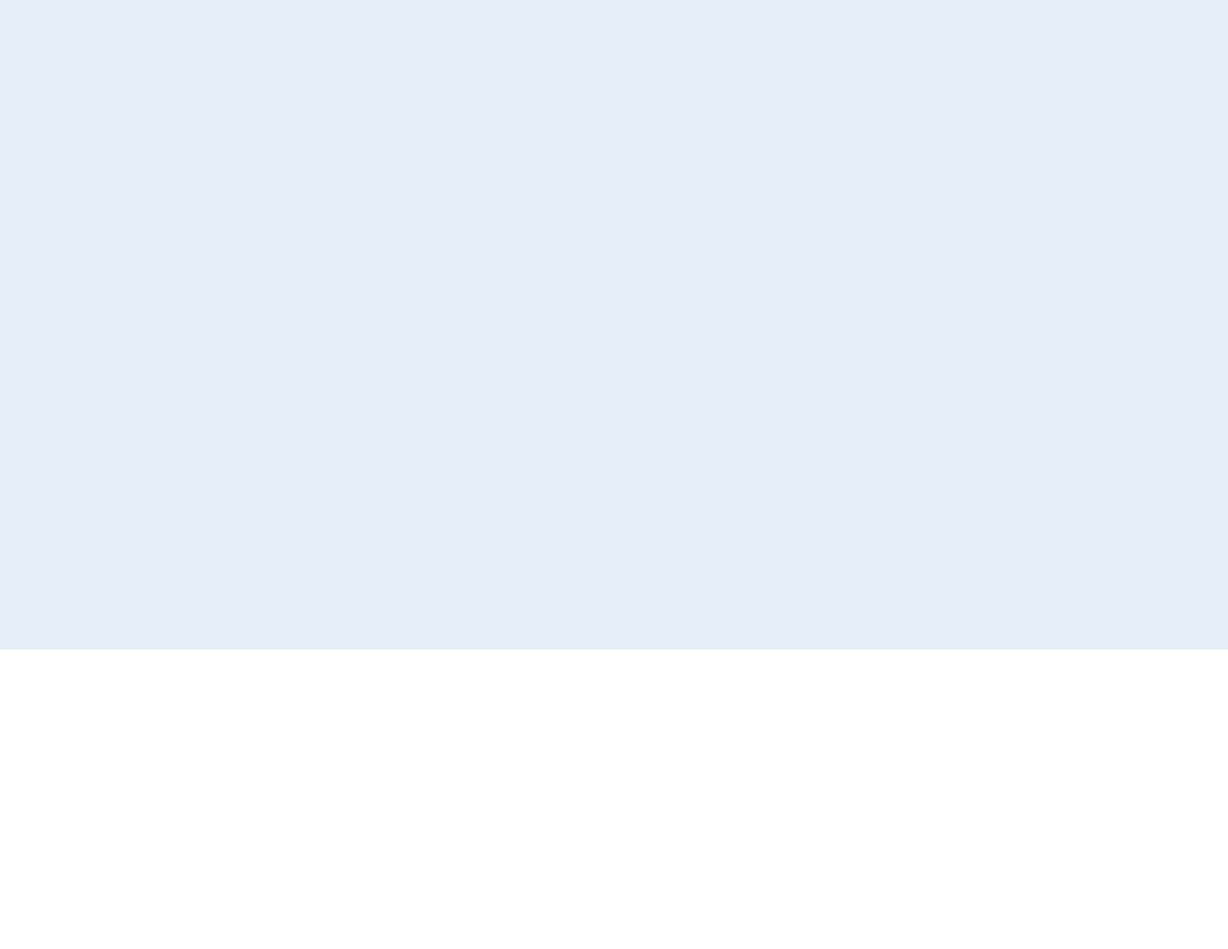
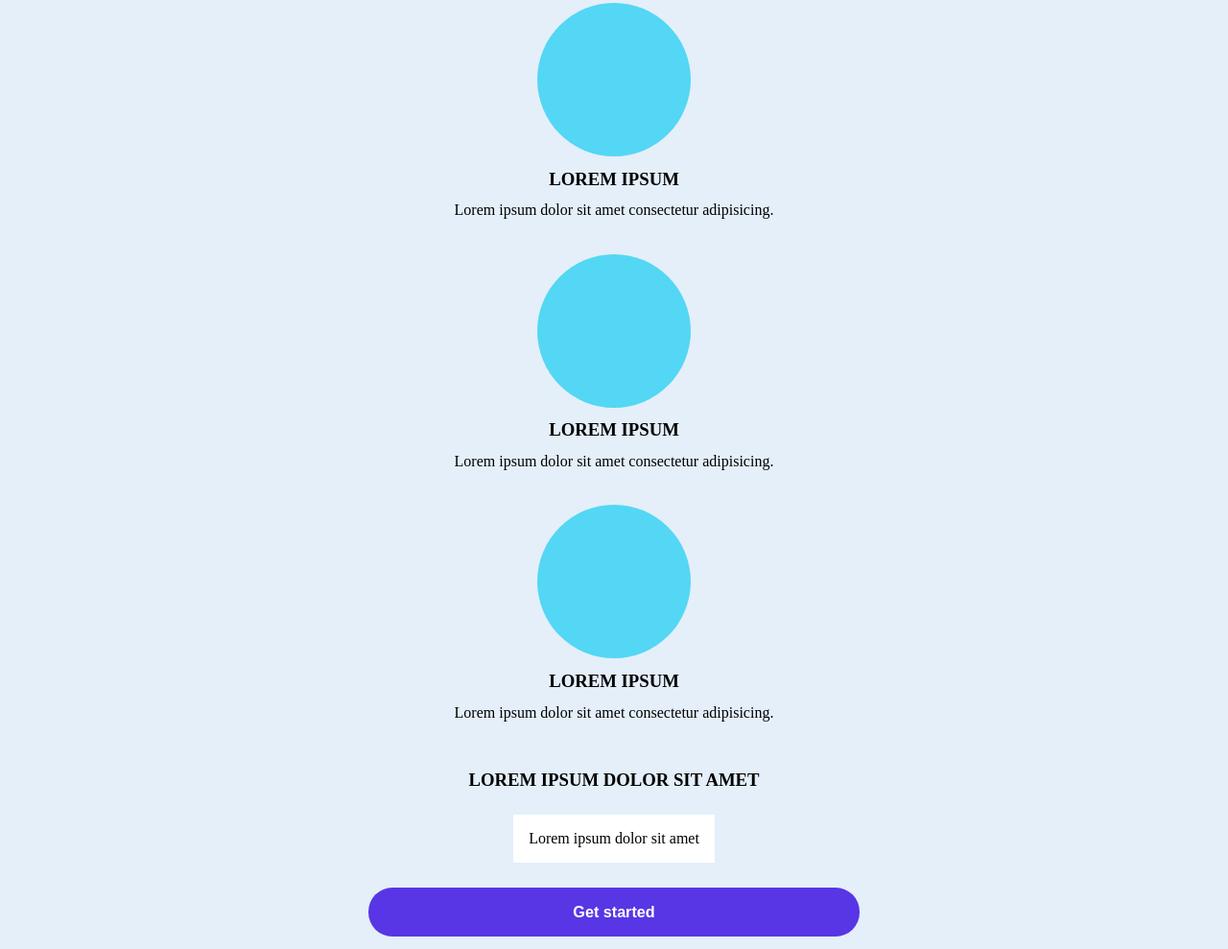
Before and after one commit to BerthetLucas/LandingPage, a plain HTML site: page index.html in a window 1280 px wide. Shown: the part 1123-2112 px from the top of the page at 96% size. Before the commit the page ends 1800 px from the top, so only its background shows below. Drawn offline with Linux system fonts and the light colour scheme.

Commit message:
finish page 3, start page 4

```diff
--- a/index.html
+++ b/index.html
@@ -61,12 +61,30 @@
 
     <section class="page3">
 
+        <div class="page3-container">
         <div class="page3-card-container">
             <div class="page3-picture-container"></div>
-
+            <h3>LOREM IPSUM</h3>
+            <p class="page3-picture-description">Lorem ipsum dolor sit amet consectetur adipisicing.</p>
         </div>
+        <div class="page3-card-container">
+            <div class="page3-picture-container"></div>
+            <h3>LOREM IPSUM</h3>
+            <p class="page3-picture-description">Lorem ipsum dolor sit amet consectetur adipisicing.</p>
+        </div>
+        <div class="page3-card-container">
+            <div class="page3-picture-container"></div>
+            <h3>LOREM IPSUM</h3>
+            <p class="page3-picture-description">Lorem ipsum dolor sit amet consectetur adipisicing.</p>
+        </div>
+    </div>
+      </section>
 
 
+    <section class="page4">
+        <h3>LOREM IPSUM DOLOR SIT AMET</h3>
+        <p class="page4-description">Lorem ipsum dolor sit amet</p>
+        <button class="page1-button">Get started</button>
       </section>
 
    </main>
--- a/style.css
+++ b/style.css
@@ -122,13 +122,17 @@ header {
 
 .page2{
     height : 25vh;
+    background-color: #0C1117;
+    padding-top: 5em;
+}
+
+.page2-content-container {
     display: flex;
     flex-direction: column;
-    justify-content: end;
+    justify-content: center;
     align-items: center;
     text-align: center;
-    gap : 2em;
-    background-color: #0C1117;
+
 }
 
 .page2-title {
@@ -140,6 +144,8 @@ header {
 .page2-description{
     margin-bottom: 2em;
     color : #4A545F;
+    width : 75%;
+
 }
 
 /* PAGE 3 */
@@ -147,4 +153,46 @@ header {
 .page3 {
     height : 100vh;
     background-color: #E4EFFA;
+    padding-bottom: 2em;
 }
+
+.page3-container {
+    height : 90%;
+    padding-top: 2.5em;
+
+}
+.page3-card-container{
+    height : 33%;
+    display: flex;
+    flex-direction: column;
+    align-items: center;
+    justify-content: space-around;
+    margin-bottom: 1.5em;
+}
+.page3-picture-container{
+    height : 10em;
+    width : 10em;
+    border-radius: 50%;
+    background-color: #53D7F4;
+}
+
+.page3-picture-description{
+    width : 50%;
+    text-align: center;
+}
+
+/* PAGE 4 */
+
+.page4 {
+    height : 25vh;
+    background-color:  #E4EFFA;
+    display: flex;
+    flex-direction: column;
+    justify-content: space-around;
+    align-items: center;
+}
+
+.page4-description {
+    background-color: white;
+    padding: 1em;
+}
```
